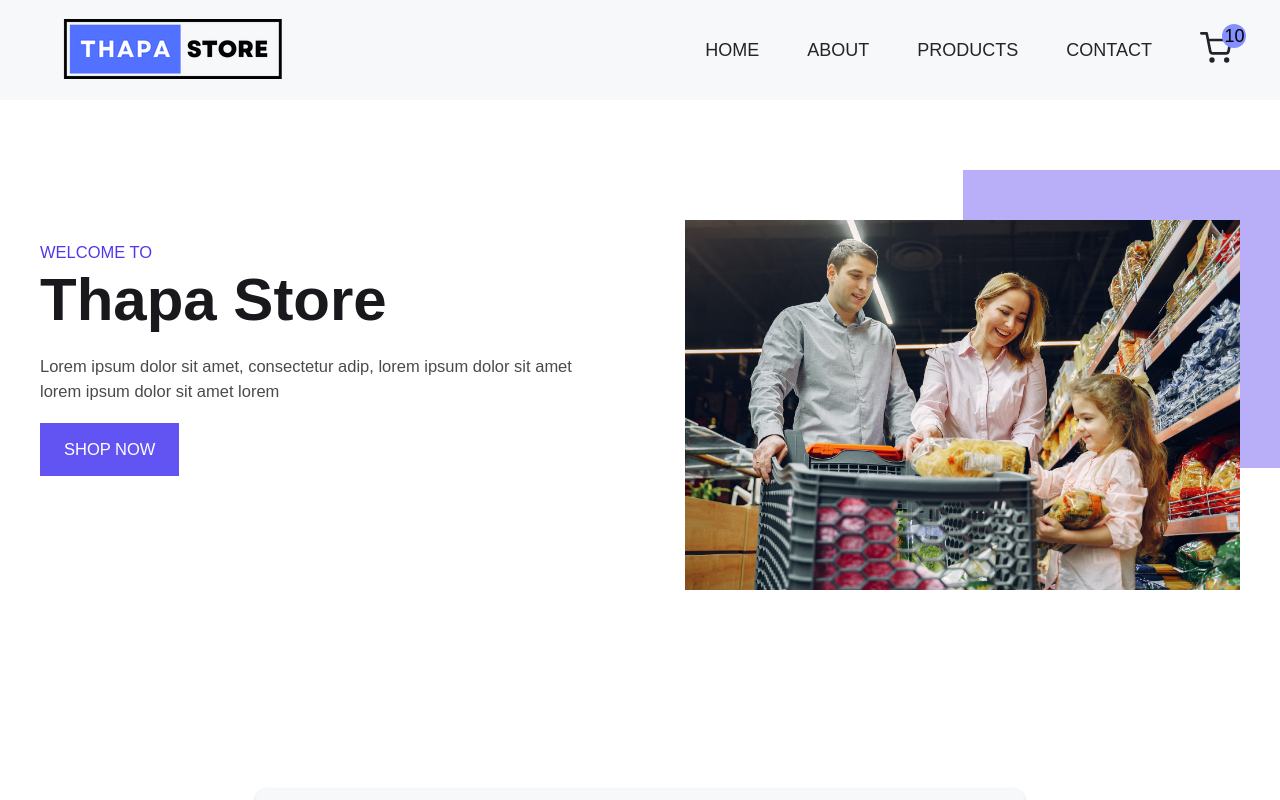
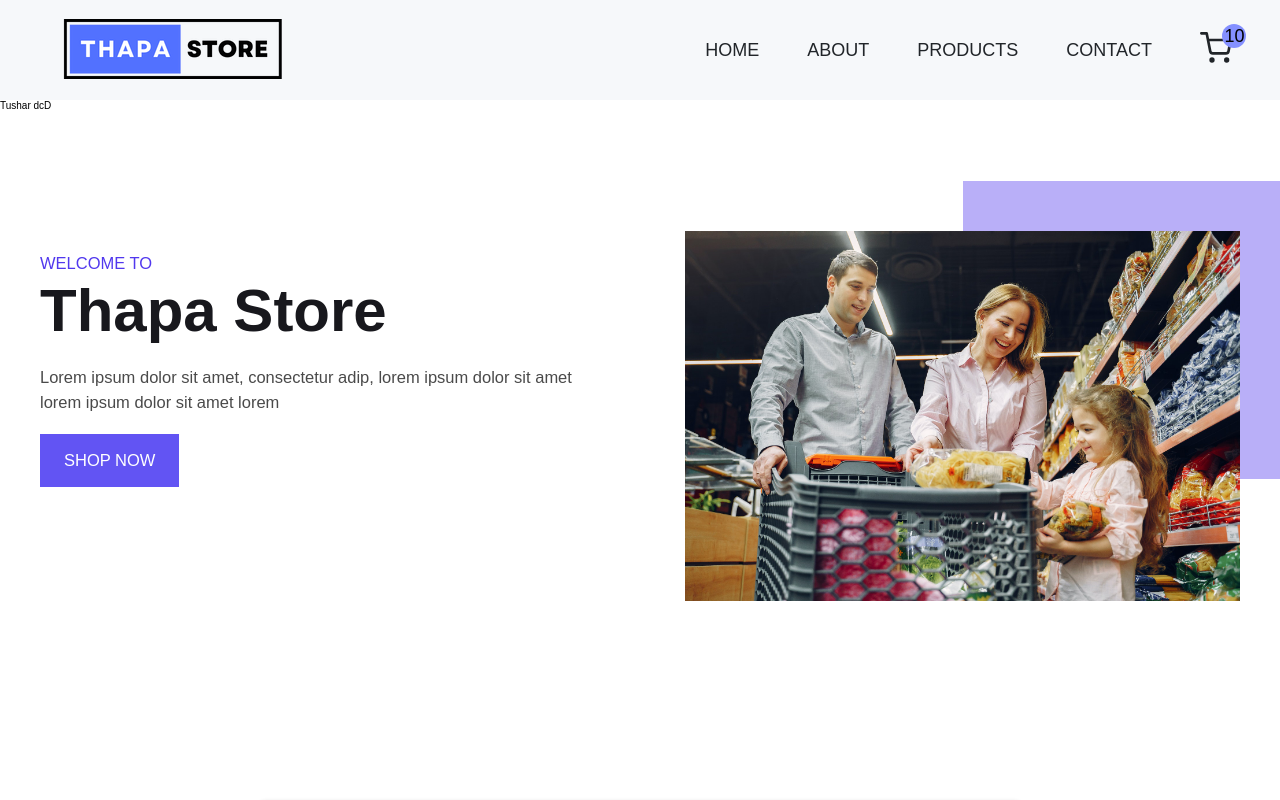
Before and after one commit to tushar07-dev/Apna-Store, a React (Create React App) app: page /about in a window 1280 px wide. Shown: the top 800 px of the page. Built offline with nearby package versions, Linux system fonts and the light colour scheme.

Commit message:
Product-context-api-setUp
changes in about.js + productContext.js + index.js

```diff
--- a/src/About.js
+++ b/src/About.js
@@ -1,14 +1,19 @@
 import React from 'react'
 import HeroSection from './components/HeroSection'
+import {  useProductContext } from './context/productcontext';
 
 const About = () => {
+  const {myName} = useProductContext();
   const data = {
     name : "Thapa store",
     img: "images/hero.jpg"
   }
 
   return (
+    <>
+    {myName}
     <HeroSection myData={data} />
+    </>
   )
 }
 
--- /dev/null
+++ b/src/context/productcontext.js
@@ -0,0 +1,17 @@
+import { createContext, useContext } from "react";
+
+// Step1: create Context
+const AppContext = createContext();
+
+//* step 2: create Provider & inclose inside ( <AppProvider> <App/> </AppProvider> )
+
+const AppProvider = ({children}) => {
+    return <AppContext.Provider value={{ myName : "Tushar   dcD"}}>{children}</AppContext.Provider>;
+};
+
+// Global Custome Hooks
+const useProductContext = () => {
+    return useContext(AppContext)
+}
+
+export {AppProvider , AppContext , useProductContext };
--- a/src/index.js
+++ b/src/index.js
@@ -3,10 +3,15 @@ import ReactDOM from "react-dom/client";
 import "./index.css";
 import App from "./App";
 import reportWebVitals from "./reportWebVitals";
+import { AppProvider } from "./context/productcontext";
 
 const root = ReactDOM.createRoot(document.getElementById("root"));
 
-root.render(<App />);
+root.render(
+<AppProvider>
+    <App />
+</AppProvider>
+);
 
 // If you want to start measuring performance in your app, pass a function
 // to log results (for example: reportWebVitals(console.log))
```
